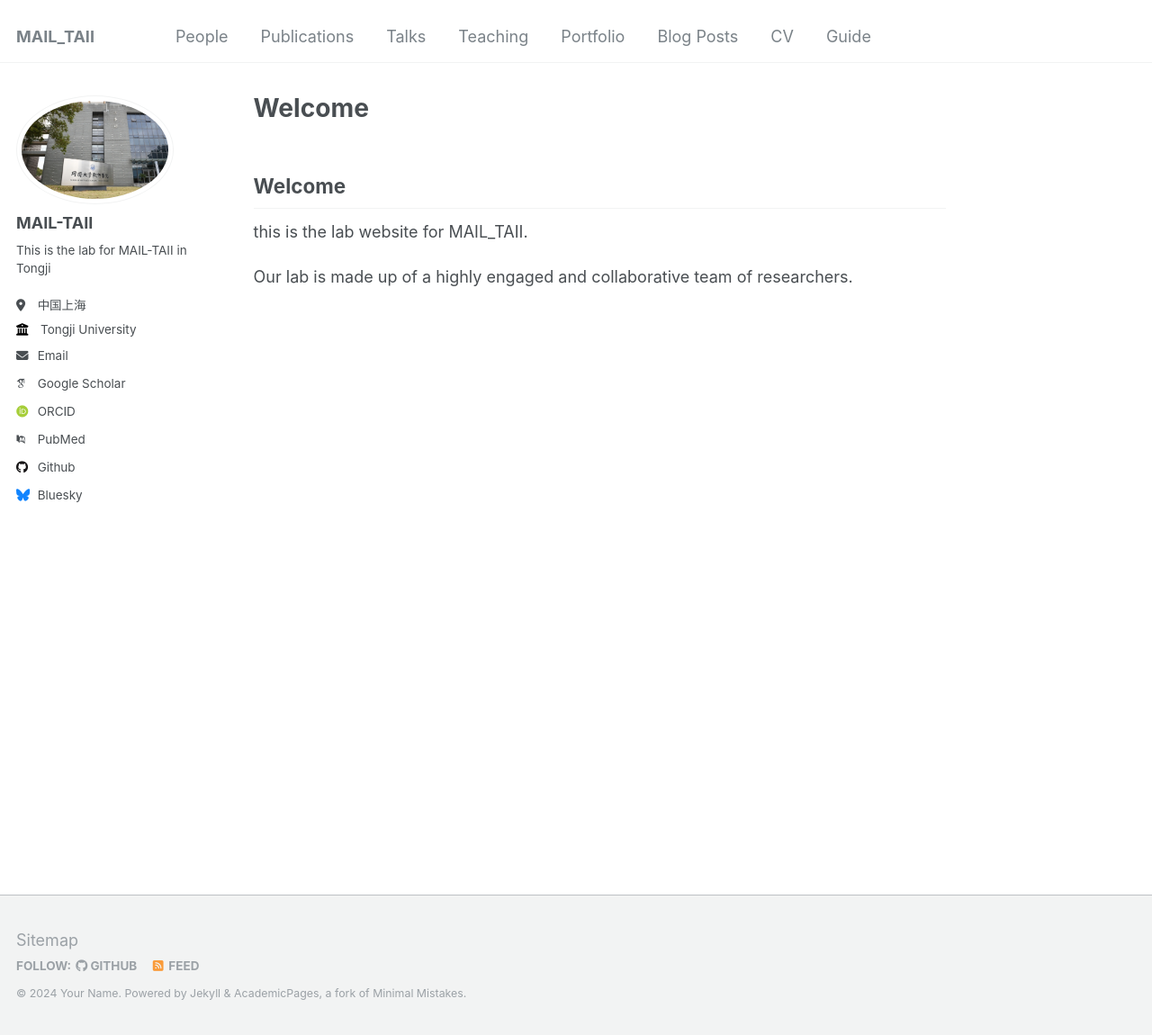
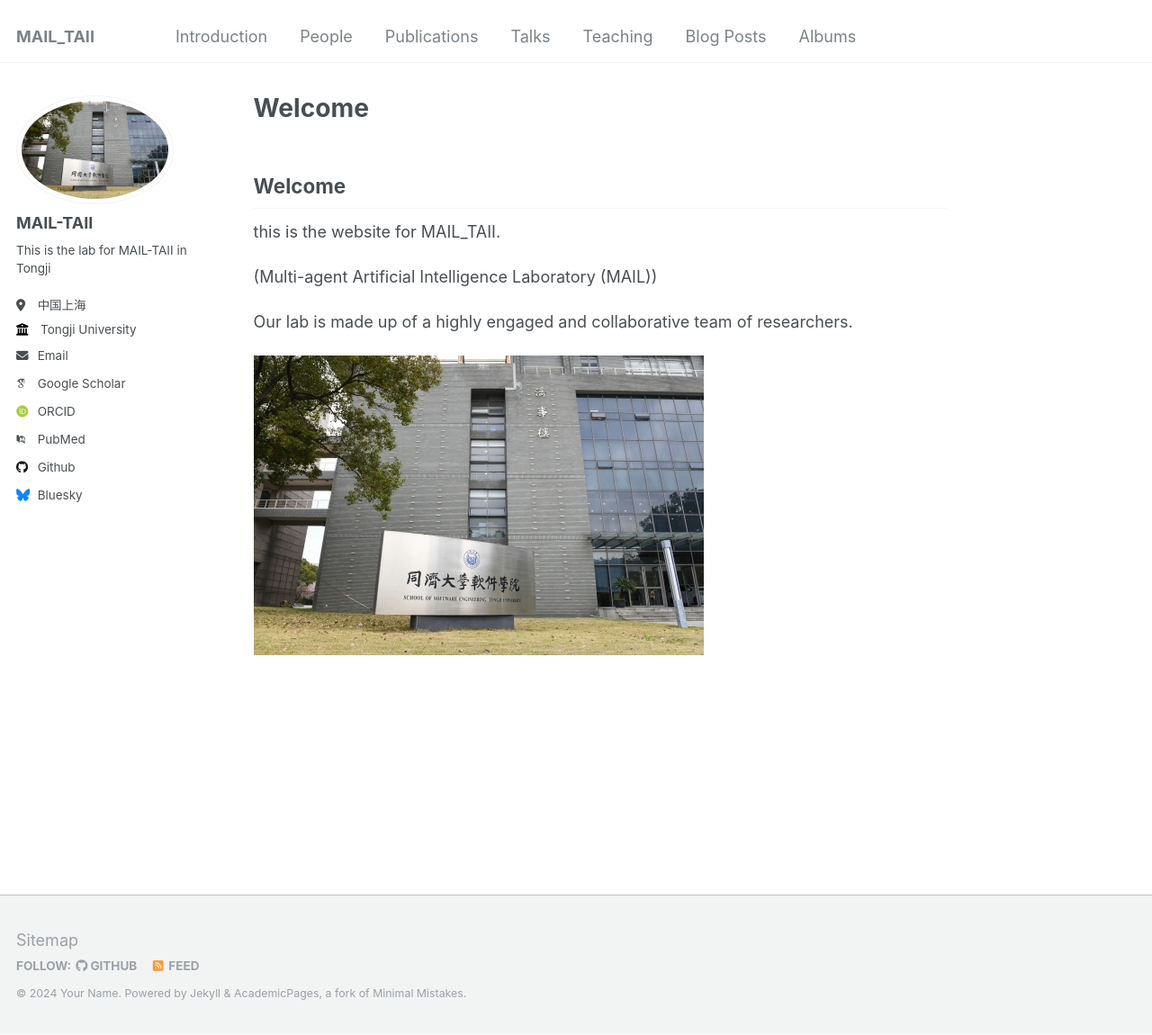
Before and after one commit to mail-taii/MAIL_TAII, a Jekyll site: the page built from _pages/welcome.md, in a window 1280 px wide and 1150 px high. Shown: the whole window at 90% size. Built offline with Jekyll 4.4.1, drawn with Linux system fonts in a browser that asks for light colours; some web fonts are replaced; our own code applies the rules of GitHub Pages for plain Markdown files.

Commit message:
更改主路经5,添加相册album页面

```diff
--- a/_config.yml
+++ b/_config.yml
@@ -224,6 +224,9 @@ collections:
   people:
     output: true
     permalink: /:collection/:path/
+  albums:
+    output: true
+    permalink: /:collection/:path/
 
 
 # These settings control how pages and collections are included in the site
@@ -287,6 +290,14 @@ defaults:
       type: people
     values:
       layout: person
+      author_profile: true
+      share: true
+  # _albums
+  - scope:
+      path: ""
+      type: albums
+    values:
+      layout: single
       author_profile: true
       share: true
 
--- a/_data/navigation.yml
+++ b/_data/navigation.yml
@@ -5,6 +5,9 @@
 # prevent it from being included in the site.
 
 main:
+  - title: "Introduction"
+    url: /main/
+
   - title: "People"
     url: /people/
 
@@ -17,14 +20,8 @@ main:
   - title: "Teaching"
     url: /teaching/
 
-  - title: "Portfolio"
-    url: /portfolio/
-
   - title: "Blog Posts"
     url: /year-archive/
 
-  - title: "CV"
-    url: /cv/
-
-  - title: "Guide"
-    url: /markdown/
+  - title: "Albums"
+    url: /albums/
--- a/_pages/welcome.md
+++ b/_pages/welcome.md
@@ -1,8 +1,10 @@
 
 ## Welcome
 
-this is the lab website for MAIL_TAII.
+this is the website for MAIL_TAII.
+
+(Multi-agent Artificial Intelligence Laboratory (MAIL))
 
 Our lab is made up of a highly engaged and collaborative team of researchers.
 
-![](../images/jishilou.jpg)
+![](/images/jishilou.jpg)
```
Also changed, not shown: _albums/album-20240902.md (added, +7 -0 lines), _albums/album-20240909.md (added, +9 -0 lines), _pages/album.html (added, +14 -0 lines).
